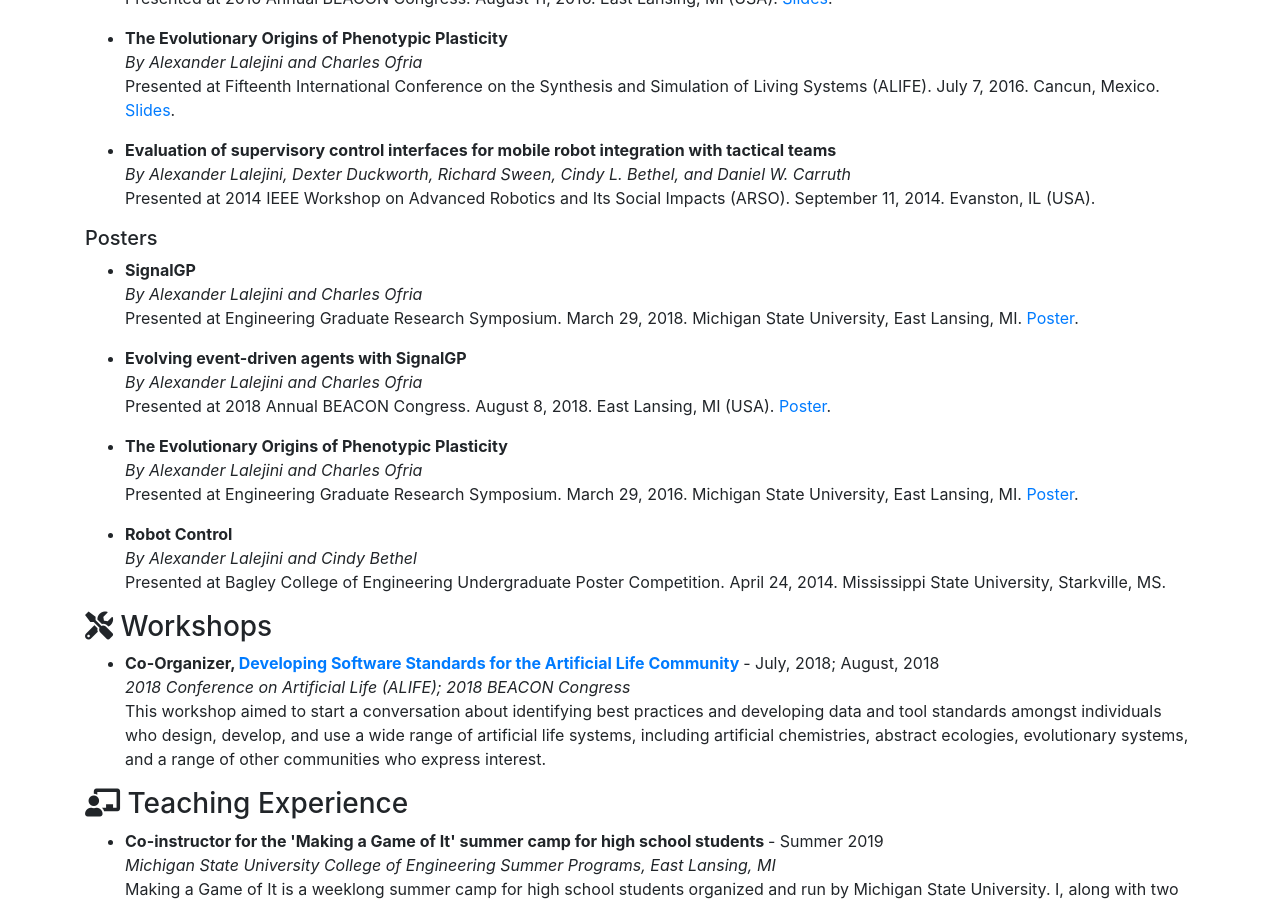
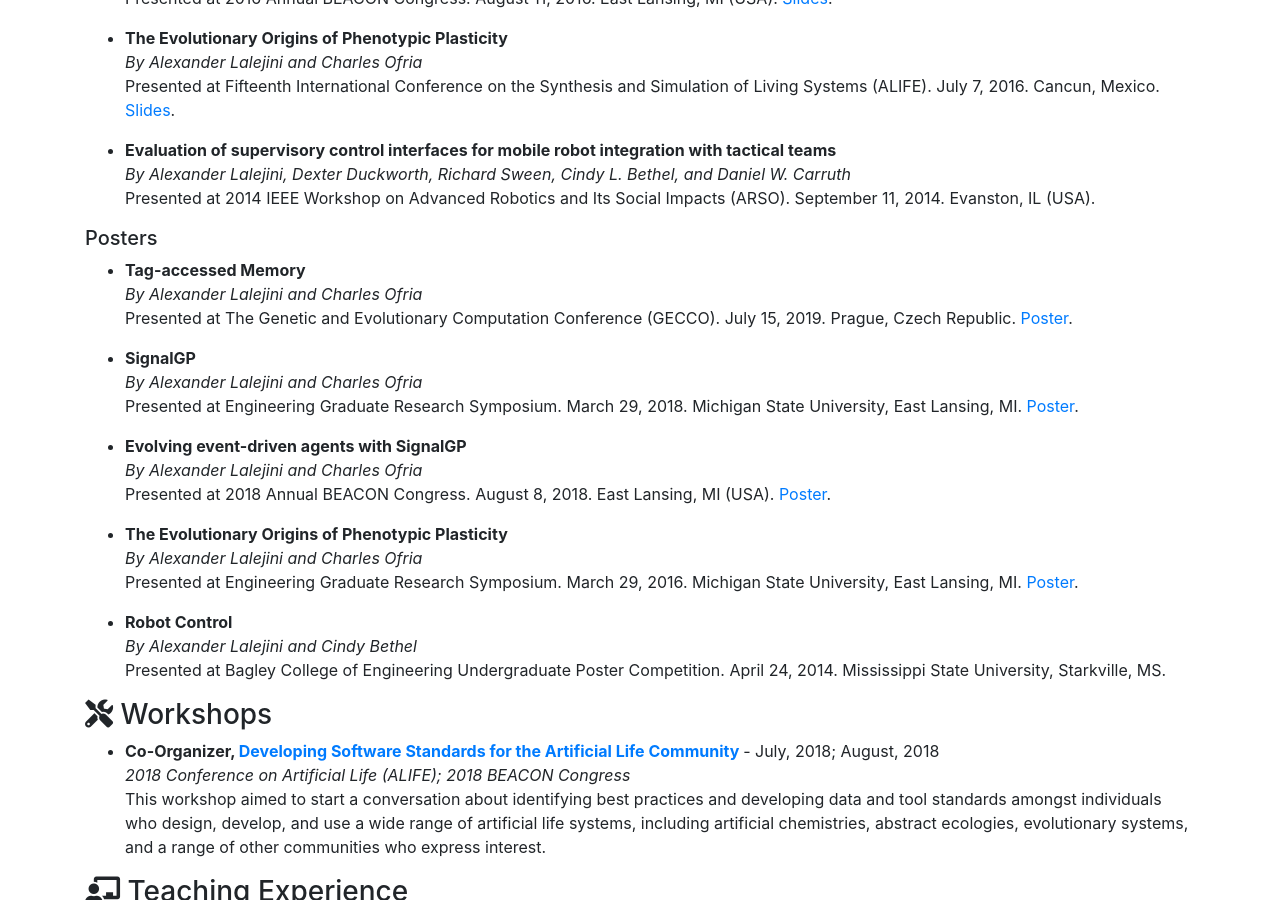
Before and after one commit to amlalejini/amlalejini.github.io, a Jekyll site: the page built from _pages/cv.md, in a window 1280 px wide and 900 px high, scrolled down 3776 px. Built offline with Jekyll 4.4.1, drawn with Linux system fonts in a browser that asks for light colours; nearby versions of some CDN libraries.

Commit message:
add tag-accessed memory poster presentation to cv

```diff
--- a/_data/cv_presentations.yml
+++ b/_data/cv_presentations.yml
@@ -1,4 +1,13 @@
 # cv_presentations.yml gives a listing of presentations for my CV
+
+- type: poster
+  title: Tag-accessed Memory
+  authors: Alexander Lalejini and Charles Ofria
+  venue: The Genetic and Evolutionary Computation Conference (GECCO)
+  date: July 15, 2019
+  location: Prague, Czech Republic
+  year: 2019
+  poster_link: https://docs.google.com/presentation/d/1j4IusMVaNVOEcxFkIcveNyB_sfaFowQUFcLqLloCa5M/edit?usp=sharing
 
 - type: poster
   title: Evolving event-driven agents with SignalGP
```
